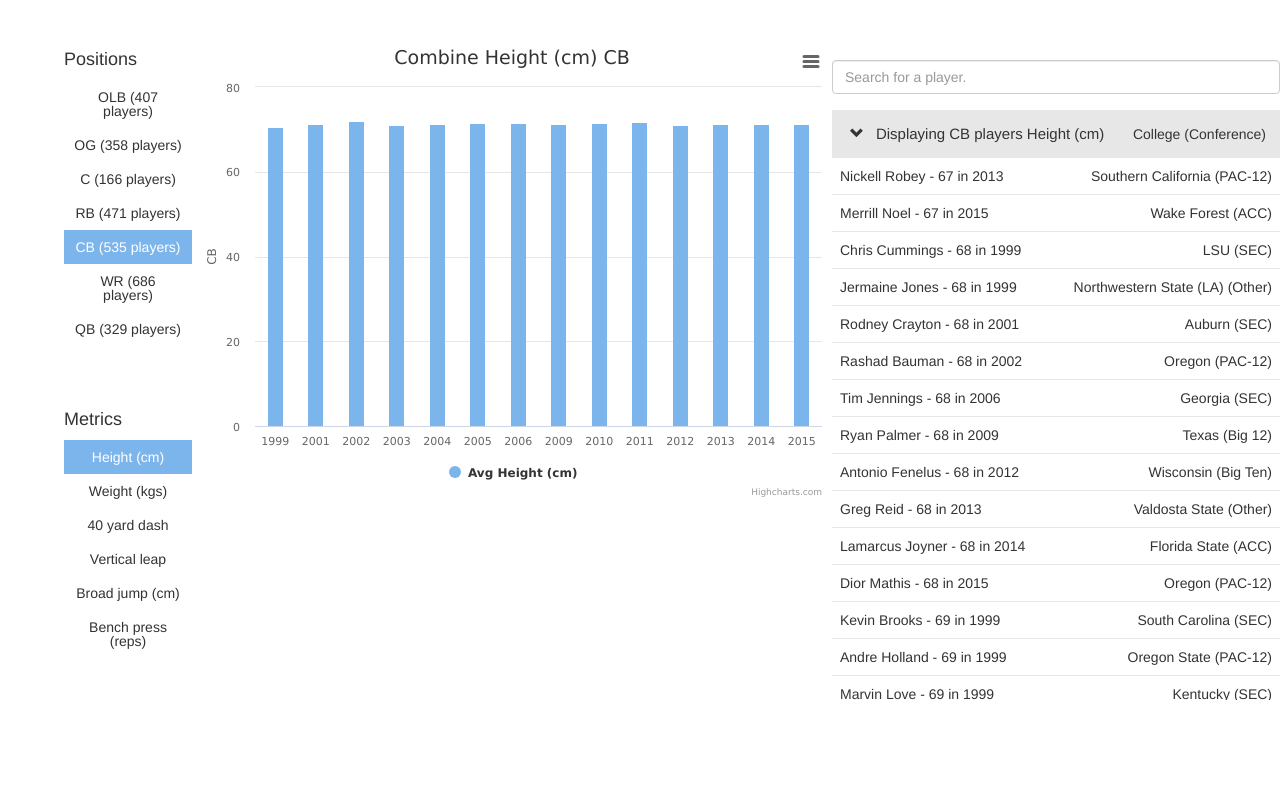
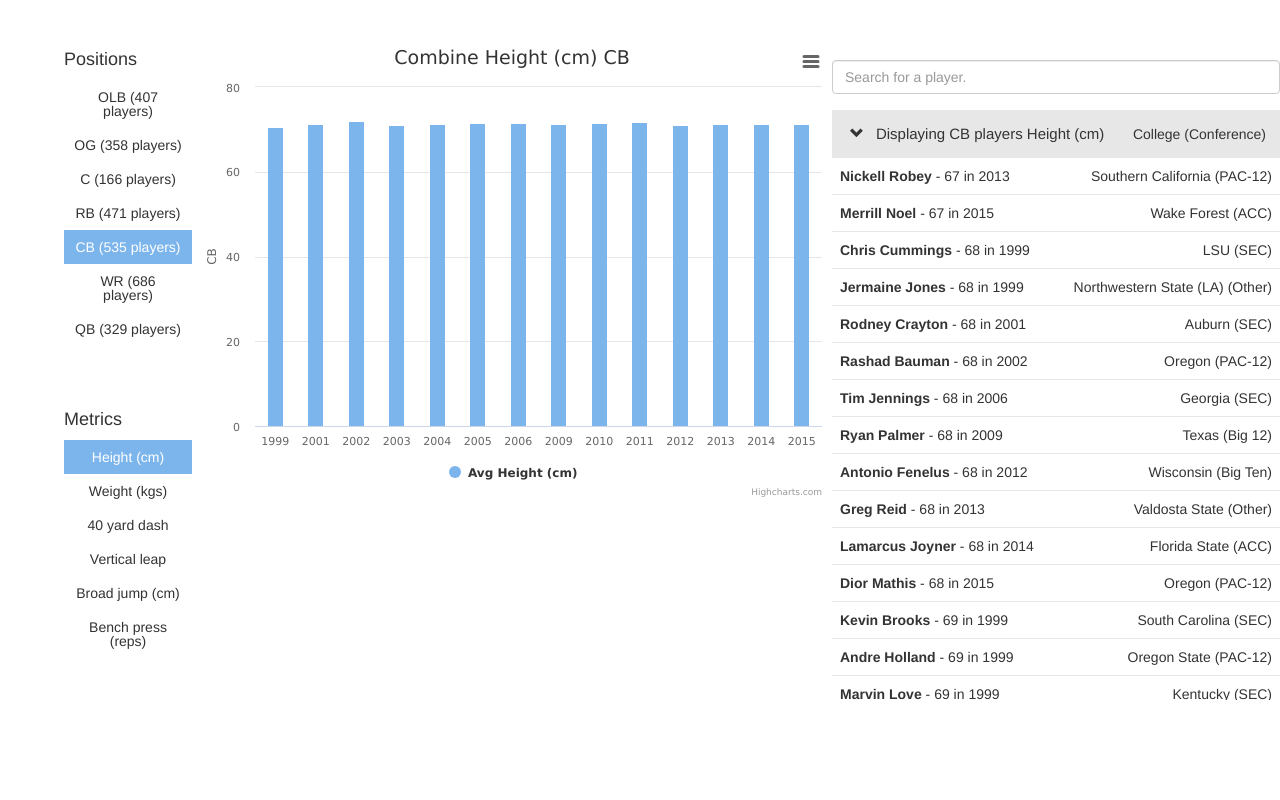
Before and after one commit to HVNT/fooBar, a plain HTML site: page src/index.html in a window 1280 px wide. Drawn offline with nearby package versions, Linux system fonts and the light colour scheme.

Commit message:
bolded names

```diff
--- a/src/index.html
+++ b/src/index.html
@@ -78,7 +78,7 @@
                 </div>
                 <div class="players-table-body">
                     <div class="players-table-row" ng-repeat="player in activePlayers | orderBy: filters.metric.key:filters.reverse | filter:filters.playerSearch">
-                        <span class="players-table-bcell">{{player.name}} - {{player[filters.metric.key]}} in {{player.combineYear}}</span>
+                        <span class="players-table-bcell"><strong>{{player.name}}</strong> - {{player[filters.metric.key]}} in {{player.combineYear}}</span>
                         <span class="pull-right">{{player.college}} ({{player.conference}})</span>
                     </div>
                 </div>
```
